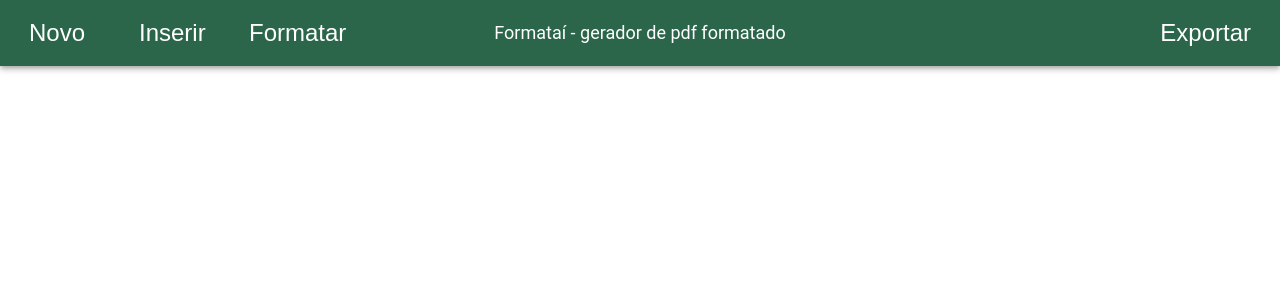
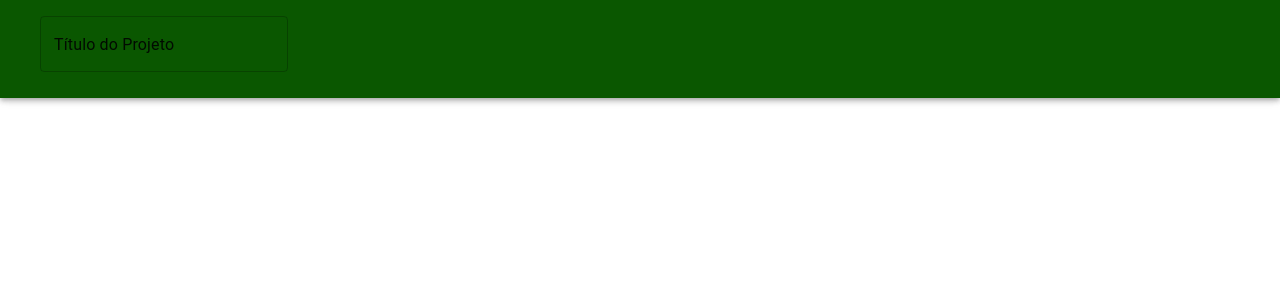
Before and after one commit to andretokumoto/TCC-FE, a React (Create React App) app in the folder my-app/: page / in a window 1280 px wide. Shown: the top 300 px of the page. Built offline with nearby package versions, Linux system fonts and the light colour scheme.

Commit message:
barra superior com titulo editavel, não esta puxando do css na caixa de edição de titulo

```diff
--- a/my-app/src/components/NavHeader/barra_menu.jsx
+++ b/my-app/src/components/NavHeader/barra_menu.jsx
@@ -1,23 +1,38 @@
-import React, { useState } from 'react';
+import React, { useState }  from 'react';
 import AppBar from '@mui/material/AppBar';
 import Toolbar from '@mui/material/Toolbar';
-import Typography from '@mui/material/Typography';
-import IconButton from '@mui/material/IconButton';
-import Menu from '@mui/material/Menu';
-import MenuItem from '@mui/material/MenuItem';
+import TextField from '@mui/material/TextField';
 import './navheader.css';
 
 //const ItensNovo = []
 
-const ItensInserir = ['Imagem','Tabela']
+//const ItensInserir = ['Imagem','Tabela']
 
 
 
-const BarraDeMenu = () => {
+const NavHeader = () => {
 
+    const [titulo, setTitulo] = useState('Título do Projeto')//varivel que armazena titulo
 
+    // Função para atualizar o estado com o valor digitado
+    const handleTituloChange = (event) => {
+        setTitulo(event.target.value);
+    };
 
+    return (
+        <AppBar className='header'>
+
+            <Toolbar>
+                <TextField
+                    value={titulo}
+                    onChange={handleTituloChange}
+                    className="custom-textfield"
+                />
+            </Toolbar>
+
+        </AppBar>
+      )
 
 }
 
-export default BarraDeMenu;
+export default NavHeader;
--- a/my-app/src/components/NavHeader/navheader.css
+++ b/my-app/src/components/NavHeader/navheader.css
@@ -1,33 +1,15 @@
-.MuiAppBar-root.top-menu {
-  background-color: #2C664A;
+
+.header {
+  display: flex;
+  padding: 1rem;
+  background-color: #0a5700 !important;
   color: white;
-  padding: 1px;
 }
 
-.MuiTypography-root.menu-title {
-  color: #fff;
+.header .custom-textfield {
+  background-color: #0a5700;
+  color: white !important;
+  border-radius: 8px;
+  margin-bottom: 10px;
   text-align: center;
-  flex-grow: 1;
-  font-size: 18px;
 }
-
-.MuiButtonBase-root.menuButton {
-  color: #fff;
-}
-
-/* navheader.css */
-
-.menuButton {
-  /* Adicione os estilos desejados para o botão Inserir */
-  color: white; /* Cor do texto */
-  background-color: #333; /* Cor de fundo */
-  border-radius: 5px; /* Borda arredondada */
-  padding: 8px 12px; /* Espaçamento interno */
-  margin-right: 5px; /* Margem à direita */
-  font-size: 16px; /* Tamanho da fonte */
-  border: none; /* Remova a borda */
-}
-
-.menuButton:hover {
-  background-color: #555; /* Cor de fundo ao passar o mouse */
-}
```
Also changed, not shown: my-app/src/App.jsx (+4 -3 lines).
